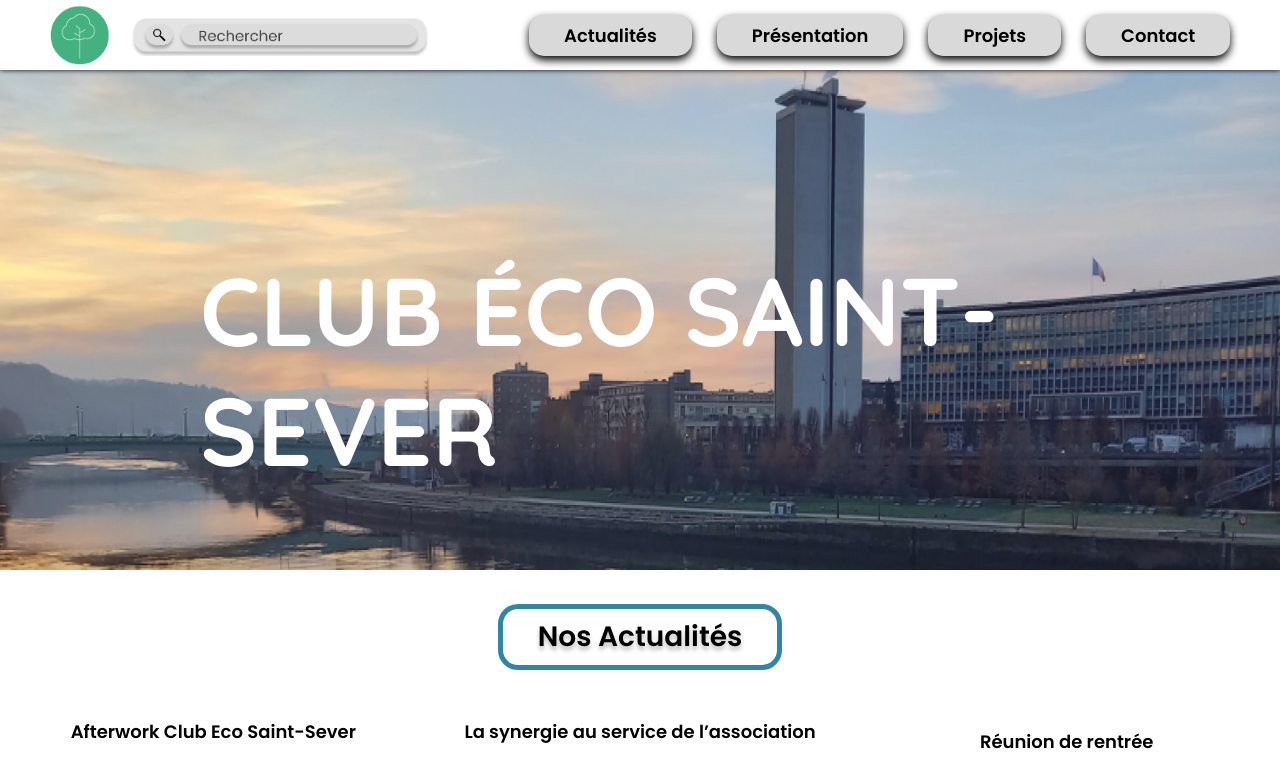
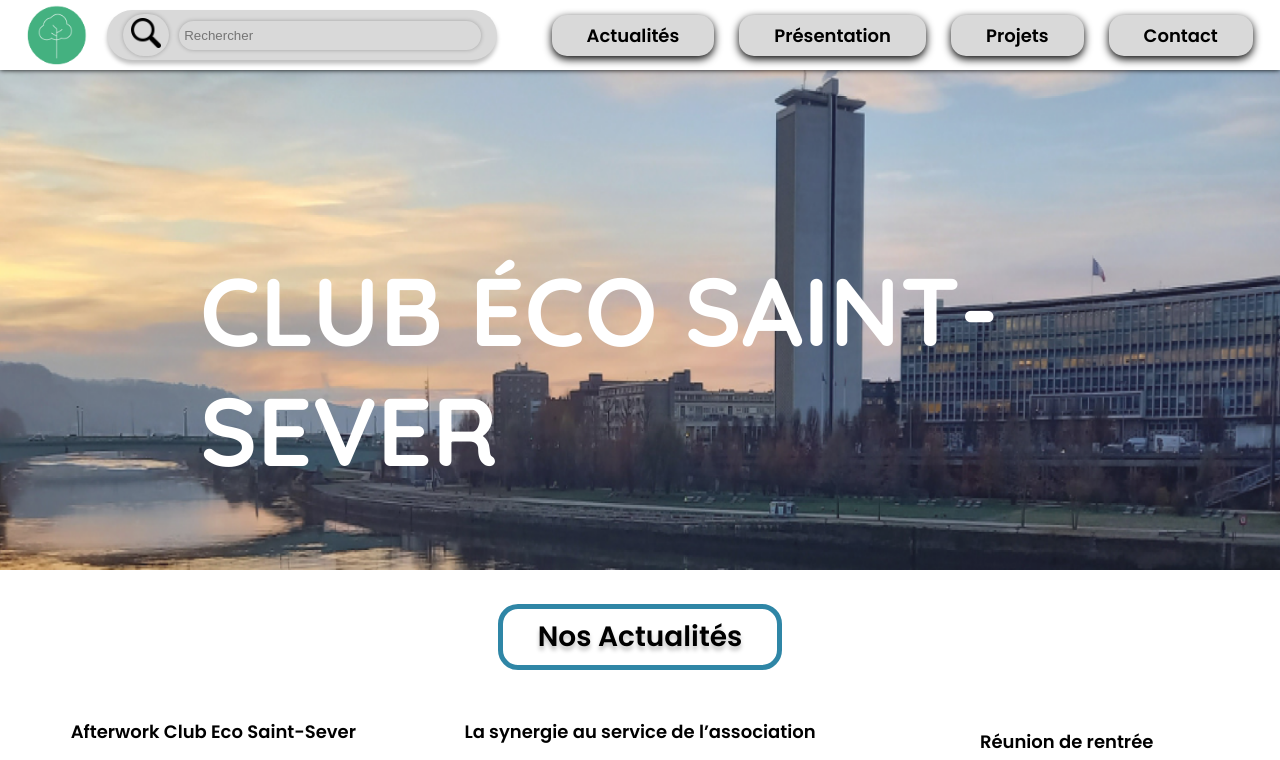
Before and after one commit to Nino-Rameau/integration-maquette-figma-projet-club-eco-saint-sever, a plain HTML site: page index.html in a window 1280 px wide. Shown: the top 760 px of the page. Drawn offline with Linux system fonts and the light colour scheme.

Commit message:
maj barre recherche

```diff
--- a/index.html
+++ b/index.html
@@ -19,8 +19,15 @@
     <header>
       <div class="header-logo-recherche">
         <img src="img/logo-2.png" alt="le logo" class="logo-header" />
-        <img src="img/img-tempo.png" class="img-tempo" />
-        <!-- <div class="barre-recherche">Rechercher</div> -->
+        <!-- <img src="img/img-tempo.png" class="img-tempo" /> -->
+        <div class="recherche">
+          <div class="elt-img-recherche">
+            <img src="img/loupe.png" alt="loupe" class="img-barre-recherche" />
+          </div>
+          <div class="barre-recherche">
+            <input type="text" placeholder="Rechercher" class="champ-saisie" />
+          </div>
+        </div>
       </div>
       <nav>
         <a href="#">Actualités</a>
--- a/style.css
+++ b/style.css
@@ -36,13 +36,6 @@
   --radius-m: 15px;
   --radius-l: 20px;
 }
-
-/*
-h1 : quicksand : bold : 96px
-h2 : poppins semibold 28px box-shadow
-h3 : poppins semibold 18px
-p : quicksand regular 16px
-*/
 
 /* ------------------------------------------------------
                     ELT RESET
@@ -128,7 +121,7 @@ nav a {
   font-family: var(--typo-secondaire);
   font-size: var(--typo-size-sous-sous-titre);
   font-weight: var(--typo-weight-regular);
-  box-shadow: 0 4px 8px #000000;
+  box-shadow: 0 3px 8px #000000;
 }
 
 .header-logo-recherche {
@@ -137,6 +130,43 @@ nav a {
 
 .logo-header {
   width: 60px;
+}
+
+/* BARRE DE RECHERCHE */
+
+.recherche {
+  display: flex;
+  align-items: center;
+  background-color: #d9d9d9;
+  padding: 0.5rem 1em;
+  gap: 10px;
+  border-radius: 30px;
+  box-shadow: 0 4px 4px rgba(0, 0, 0, 0.25);
+  max-height: 34px;
+}
+
+.img-barre-recherche {
+  max-width: 30px;
+  cursor: pointer;
+}
+
+.elt-img-recherche {
+  background-color: #d9d9d9;
+  border-radius: 30px;
+  box-shadow: 0 0 4px rgba(0, 0, 0, 0.25);
+  padding: 4px 8px;
+}
+
+.champ-saisie {
+  border: none;
+  color: black;
+  background-color: #d9d9d9;
+  border-radius: 30px;
+  box-shadow: 0 0 4px rgba(0, 0, 0, 0.25);
+  padding-bottom: 7px;
+  padding-top: 7px;
+  padding-left: 5px;
+  padding-right: 120px;
 }
 
 /* ------------------------------------------------------
@@ -225,7 +255,3 @@ footer {
 /* ------------------------------------------------------
                     ELT AUTRE
 --------------------------------------------------------*/
-
-.img-tempo {
-  width: 300px;
-}
```
Also changed, not shown: img/img-tempo.png (deleted), img/loupe.png (added).
